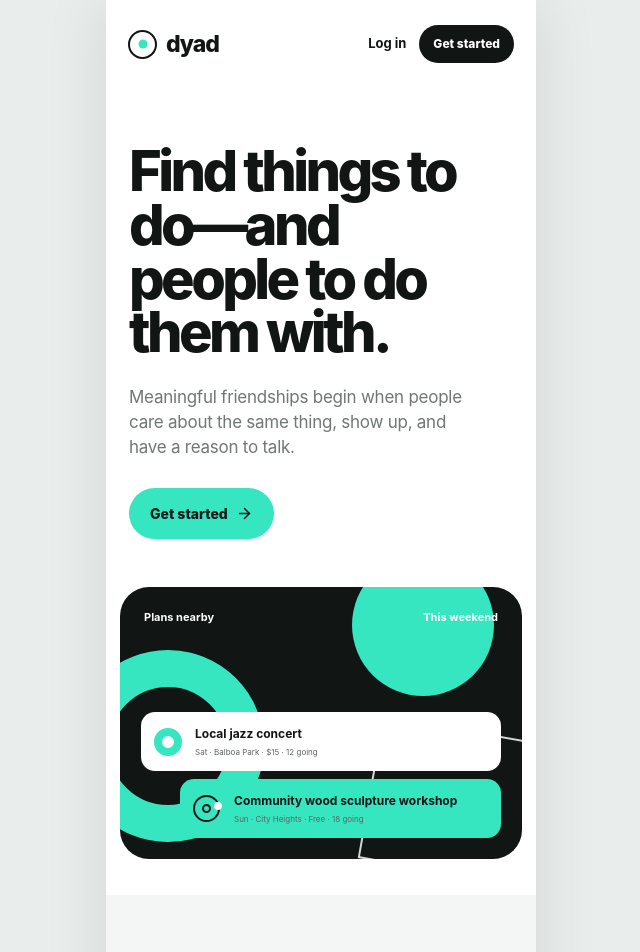
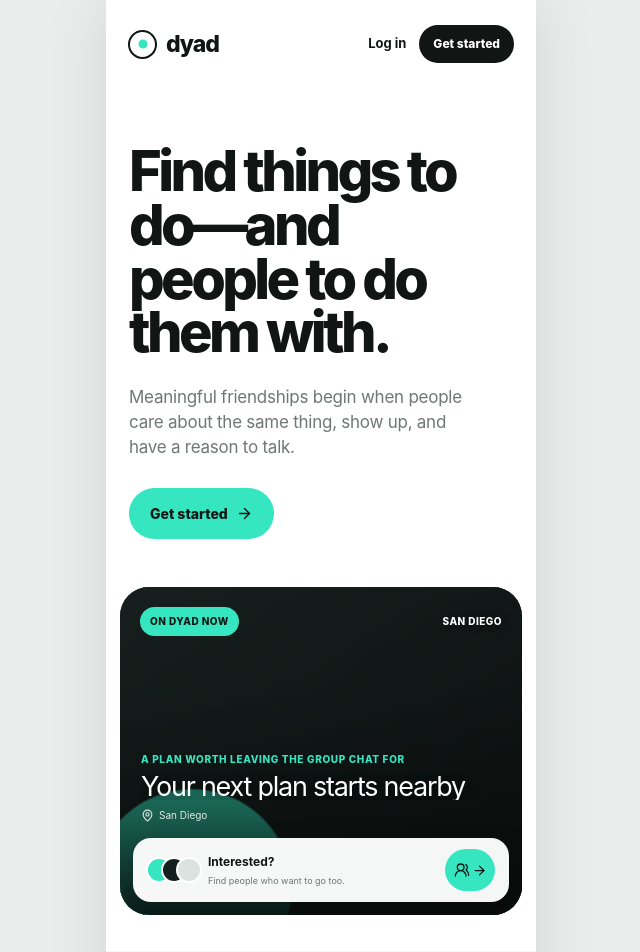
Before and after one commit to manwithaneuralnetwork/dyad-meta-ai-hackathon, a Next.js app: page / in a window 1280 px wide. Shown: the top 952 px of the page, without its empty margins (319-959 px from the left). Built offline with nearby package versions, Linux system fonts and the light colour scheme; no server answers; the database is empty.

Commit message:
Refresh landing showcase and surface inbox count

```diff
--- a/app/dyad.module.css
+++ b/app/dyad.module.css
@@ -28,6 +28,28 @@
 .miniMark { position: relative; width: 27px; height: 27px; border: 2px solid var(--dyad-ink); border-radius: 50%; }
 .miniMark::after { content: ""; position: absolute; right: -4px; top: 5px; width: 8px; height: 8px; border-radius: 50%; background: white; }
 .miniMark span { position: absolute; inset: 7px; border: 2px solid var(--dyad-ink); border-radius: 50%; }
+.landingShowcase { position: relative; height: 328px; margin: 0 14px 36px; overflow: hidden; border-radius: 29px; background: var(--dyad-ink); color: white; }
+.showcaseImage, .showcaseFallback, .showcaseShade { position: absolute; inset: 0; width: 100%; height: 100%; }
+.showcaseImage { object-fit: cover; }
+.showcaseFallback { background: radial-gradient(circle at 18% 92%, var(--dyad-aqua) 0 22%, transparent 22.5%), linear-gradient(135deg, #1a2422, #0e1312); }
+.showcaseShade { background: linear-gradient(180deg, rgba(8,12,11,.18) 0%, rgba(8,12,11,.26) 32%, rgba(8,12,11,.92) 100%); }
+.showcaseTopline { position: absolute; z-index: 2; top: 20px; left: 20px; right: 20px; display: flex; justify-content: space-between; font-size: 10px; font-weight: 820; letter-spacing: .45px; text-transform: uppercase; }
+.showcaseTopline span:first-child { padding: 7px 10px; border-radius: 999px; background: var(--dyad-aqua); color: var(--dyad-ink); }
+.showcaseTopline span:last-child { align-self: center; text-shadow: 0 1px 8px rgba(0,0,0,.45); }
+.showcaseEvent { position: absolute; z-index: 2; left: 21px; right: 21px; bottom: 92px; }
+.showcaseEvent p { margin: 0 0 6px; color: var(--dyad-aqua); font-size: 10px; font-weight: 840; letter-spacing: .65px; text-transform: uppercase; }
+.showcaseEvent h2 { display: -webkit-box; max-width: 350px; margin: 0 0 8px; overflow: hidden; font-size: 27px; line-height: 1.03; letter-spacing: -1.25px; text-shadow: 0 2px 15px rgba(0,0,0,.45); -webkit-box-orient: vertical; -webkit-line-clamp: 2; }
+.showcaseEvent > span { display: flex; align-items: center; gap: 5px; overflow: hidden; color: #e3e8e6; font-size: 10px; text-overflow: ellipsis; white-space: nowrap; }
+.showcaseSocialCard { position: absolute; z-index: 3; left: 13px; right: 13px; bottom: 13px; display: grid; min-height: 64px; grid-template-columns: 54px minmax(0,1fr) 54px; align-items: center; gap: 8px; padding: 9px 10px 9px 13px; border-radius: 18px; background: rgba(255,255,255,.96); color: var(--dyad-ink); box-shadow: 0 10px 30px rgba(0,0,0,.22); }
+.showcasePeople { display: flex; align-items: center; }
+.showcasePeople i { width: 26px; height: 26px; margin-right: -11px; border: 2px solid white; border-radius: 50%; background: var(--dyad-aqua); }
+.showcasePeople i:nth-child(2) { background: #14201e; }
+.showcasePeople i:nth-child(3) { background: #dce2df; }
+.showcaseSocialCopy { min-width: 0; }
+.showcaseSocialCopy strong, .showcaseSocialCopy small { display: block; }
+.showcaseSocialCopy strong { margin-bottom: 3px; font-size: 12px; }
+.showcaseSocialCopy small { color: var(--dyad-muted); font-size: 9px; }
+.showcaseSocialCard > a { display: flex; width: 50px; height: 42px; align-items: center; justify-content: center; gap: 2px; border-radius: 999px; background: var(--dyad-aqua); color: var(--dyad-ink); }
 .artCaption { position: absolute; left: 26px; right: 25px; bottom: 22px; z-index: 2; display: flex; align-items: flex-end; justify-content: space-between; color: white; }
 .artCaption strong { max-width: 230px; font-size: 27px; line-height: 1.02; letter-spacing: -1.35px; }
 .artCaption span { display: grid; place-items: center; width: 38px; height: 38px; border-radius: 50%; background: white; color: var(--dyad-ink); }
@@ -383,13 +405,14 @@
 .youSettingsSection { margin-bottom: 30px; }
 .youSettingsSection h2 { margin: 0 0 9px; font-size: 19px; letter-spacing: -.7px; }
 .youSettingsList { border-top: 1px solid var(--dyad-border); }
-.youSettingRow { display: grid; width: 100%; min-height: 64px; grid-template-columns: 36px minmax(0,1fr) 20px; align-items: center; gap: 10px; padding: 8px 0; border: 0; border-bottom: 1px solid var(--dyad-border); background: white; color: var(--dyad-ink); text-align: left; }
+.youSettingRow { display: grid; width: 100%; min-height: 64px; grid-template-columns: 36px minmax(0,1fr) auto 20px; align-items: center; gap: 10px; padding: 8px 0; border: 0; border-bottom: 1px solid var(--dyad-border); background: white; color: var(--dyad-ink); text-align: left; }
 .youSettingIcon { display: grid; place-items: center; width: 34px; height: 34px; border-radius: 10px; background: var(--dyad-surface); color: var(--dyad-aqua-deep); }
 .youSettingCopy { min-width: 0; }
 .youSettingCopy strong, .youSettingCopy span { display: block; }
 .youSettingCopy strong { margin-bottom: 4px; font-size: 12px; }
 .youSettingCopy span { overflow: hidden; color: var(--dyad-muted); font-size: 9px; text-overflow: ellipsis; white-space: nowrap; }
-.youSettingRow > svg { color: #a5aca9; }
+.youSettingRow > svg { grid-column: 4; color: #a5aca9; }
+.youSettingBadge { display: grid; min-width: 22px; height: 22px; place-items: center; padding: 0 6px; border-radius: 999px; background: var(--dyad-aqua); color: var(--dyad-ink); font-size: 9px; font-weight: 850; }
 .youLogOut { display: inline-flex; width: 100%; min-height: 46px; align-items: center; justify-content: center; gap: 7px; border: 1px solid #efcfcc; border-radius: 999px; background: #fff8f7; color: #a63b36; font-size: 12px; font-weight: 800; }
 .youVersion { margin: 15px 0 0; color: #a0a7a4; font-size: 8px; text-align: center; }
 
--- /dev/null
+++ b/app/landing-activity-showcase.tsx
@@ -0,0 +1,45 @@
+"use client";
+
+import { useEffect, useState } from "react";
+import { ArrowRight, MapPin, UsersRound } from "lucide-react";
+import Link from "next/link";
+import styles from "./dyad.module.css";
+import { activityLocation, formatActivityDate, listActivities, type ActivityRecord } from "@/lib/activity-data";
+
+export default function LandingActivityShowcase() {
+  const [activity, setActivity] = useState<ActivityRecord | null>(null);
+
+  useEffect(() => {
+    let active = true;
+    void listActivities()
+      .then((activities) => {
+        if (active) setActivity(activities.find((item) => Boolean(item.image_url)) ?? activities[0] ?? null);
+      })
+      .catch(() => {
+        // The fallback below keeps the landing page useful if the public catalog is unavailable.
+      });
+    return () => { active = false; };
+  }, []);
+
+  const title = activity?.title ?? "Your next plan starts nearby";
+  const location = activity ? activityLocation(activity) : "San Diego";
+  const href = activity ? `/activity?id=${activity.id}` : "/signup";
+
+  return (
+    <section className={styles.landingShowcase} aria-label="A real activity on Dyad">
+      {activity?.image_url ? <img className={styles.showcaseImage} src={activity.image_url} alt="" /> : <div className={styles.showcaseFallback} aria-hidden="true" />}
+      <div className={styles.showcaseShade} />
+      <div className={styles.showcaseTopline}><span>On Dyad now</span><span>San Diego</span></div>
+      <div className={styles.showcaseEvent}>
+        <p>{activity ? formatActivityDate(activity.starts_at) : "A plan worth leaving the group chat for"}</p>
+        <h2>{title}</h2>
+        <span><MapPin size={13} aria-hidden="true" />{location}</span>
+      </div>
+      <div className={styles.showcaseSocialCard}>
+        <span className={styles.showcasePeople} aria-hidden="true"><i /><i /><i /></span>
+        <span className={styles.showcaseSocialCopy}><strong>Interested?</strong><small>Find people who want to go too.</small></span>
+        <Link href={href} aria-label={`See ${title}`}><UsersRound size={16} aria-hidden="true" /><ArrowRight size={15} aria-hidden="true" /></Link>
+      </div>
+    </section>
+  );
+}
--- a/app/onboarding/profile/page.tsx
+++ b/app/onboarding/profile/page.tsx
@@ -93,9 +93,9 @@ export default function ProfileOnboardingPage() {
         <div className={`${styles.onboardingBody} ${styles.profileOnboardingBody}`}>
           <p className={styles.eyebrow}>A quick introduction</p>
           <h1>What should people call you?</h1>
-          <p className={styles.onboardingLead}>Your preferred name appears on your profile. Your age is saved to your account but won’t be shown in Discovery.</p>
+          <p className={styles.onboardingLead}>Your preferred full name appears on your profile and in chats. Your age is saved to your account but won’t be shown in Discovery.</p>
           <div className={styles.settingsForm}>
-            <label><span>Preferred name</span><input autoComplete="name" maxLength={80} value={name} onChange={(event) => setName(event.target.value)} placeholder="Sam" /></label>
+            <label><span>Preferred full name</span><input autoComplete="name" maxLength={80} value={name} onChange={(event) => setName(event.target.value)} placeholder="Sam Lee" /></label>
             <label><span>Age</span><input inputMode="numeric" min={18} max={120} type="number" value={age} onChange={(event) => setAge(event.target.value)} placeholder="24" /></label>
           </div>
           {error ? <p className={styles.settingsError} role="alert">{error}</p> : null}
--- a/app/page.tsx
+++ b/app/page.tsx
@@ -1,6 +1,7 @@
 import Link from "next/link";
 import { ArrowRight } from "lucide-react";
 import styles from "./dyad.module.css";
+import LandingActivityShowcase from "./landing-activity-showcase";
 
 const reasons = [
   { number: "01", title: "Always have something to talk about.", body: "The activity keeps conversation moving naturally—before, during, and after." },
@@ -36,20 +37,7 @@ export default function LandingPage() {
           <Link className={styles.aquaPill} href="/signup">Get started <ArrowRight size={17} aria-hidden="true" /></Link>
         </section>
 
-        <section className={styles.activityArtwork} aria-label="Example nearby plans">
-          <div className={styles.artRing} /><div className={styles.artDisc} /><div className={styles.artSquare} />
-          <div className={styles.artworkTopline}><span>Plans nearby</span><span>This weekend</span></div>
-          <div className={styles.planStack}>
-            <div className={styles.planCardLight}>
-              <span className={styles.aquaDot} />
-              <span><strong>Local jazz concert</strong><small>Sat · Balboa Park · $15 · 12 going</small></span>
-            </div>
-            <div className={styles.planCardAqua}>
-              <span className={styles.miniMark}><span /></span>
-              <span><strong>Community wood sculpture workshop</strong><small>Sun · City Heights · Free · 18 going</small></span>
-            </div>
-          </div>
-        </section>
+        <LandingActivityShowcase />
 
         <section className={styles.whySection}>
           <p className={styles.eyebrow}>Why activities work</p>
```
Also changed, not shown: app/you/page.tsx (+27 -2 lines).
